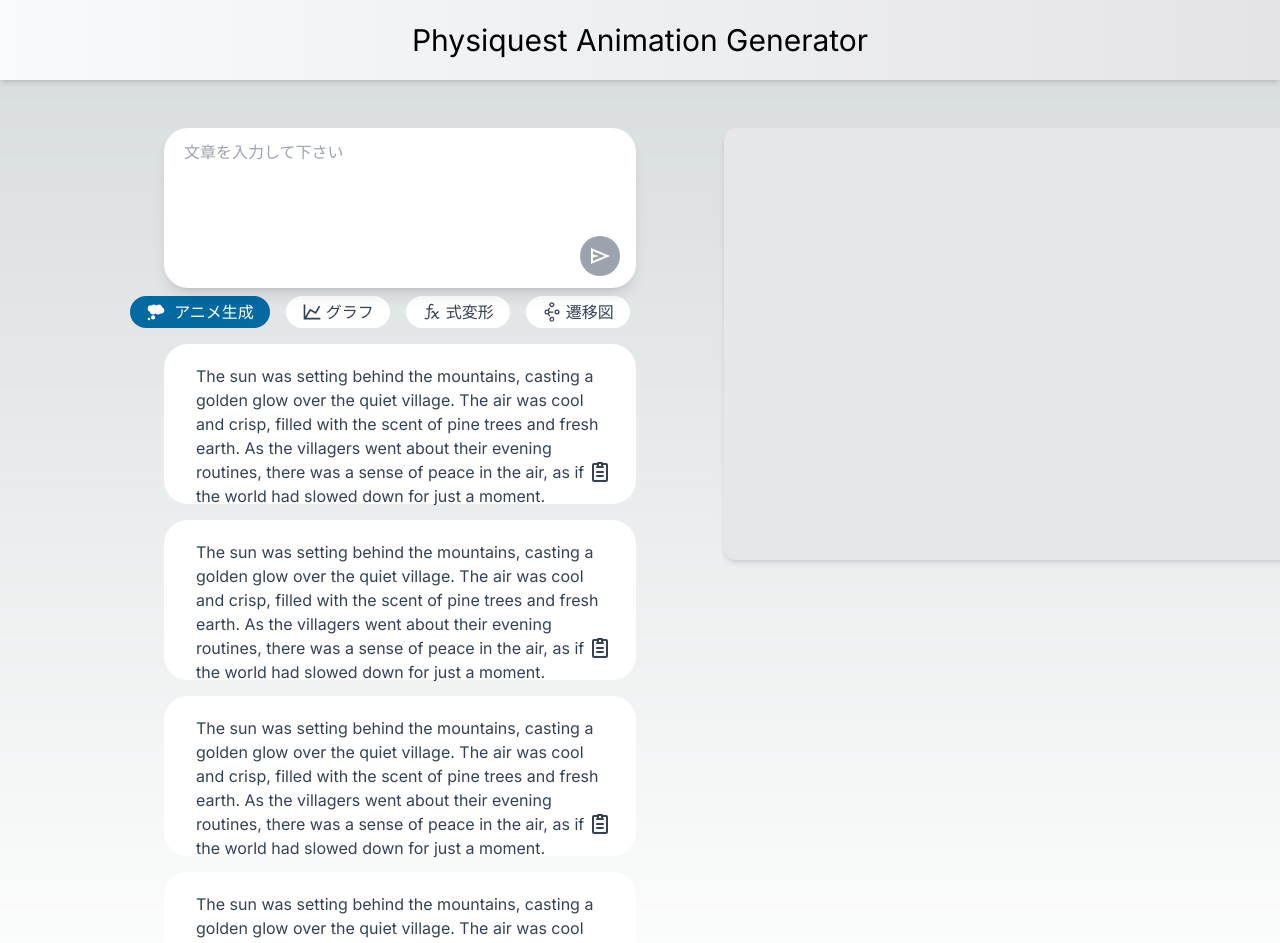
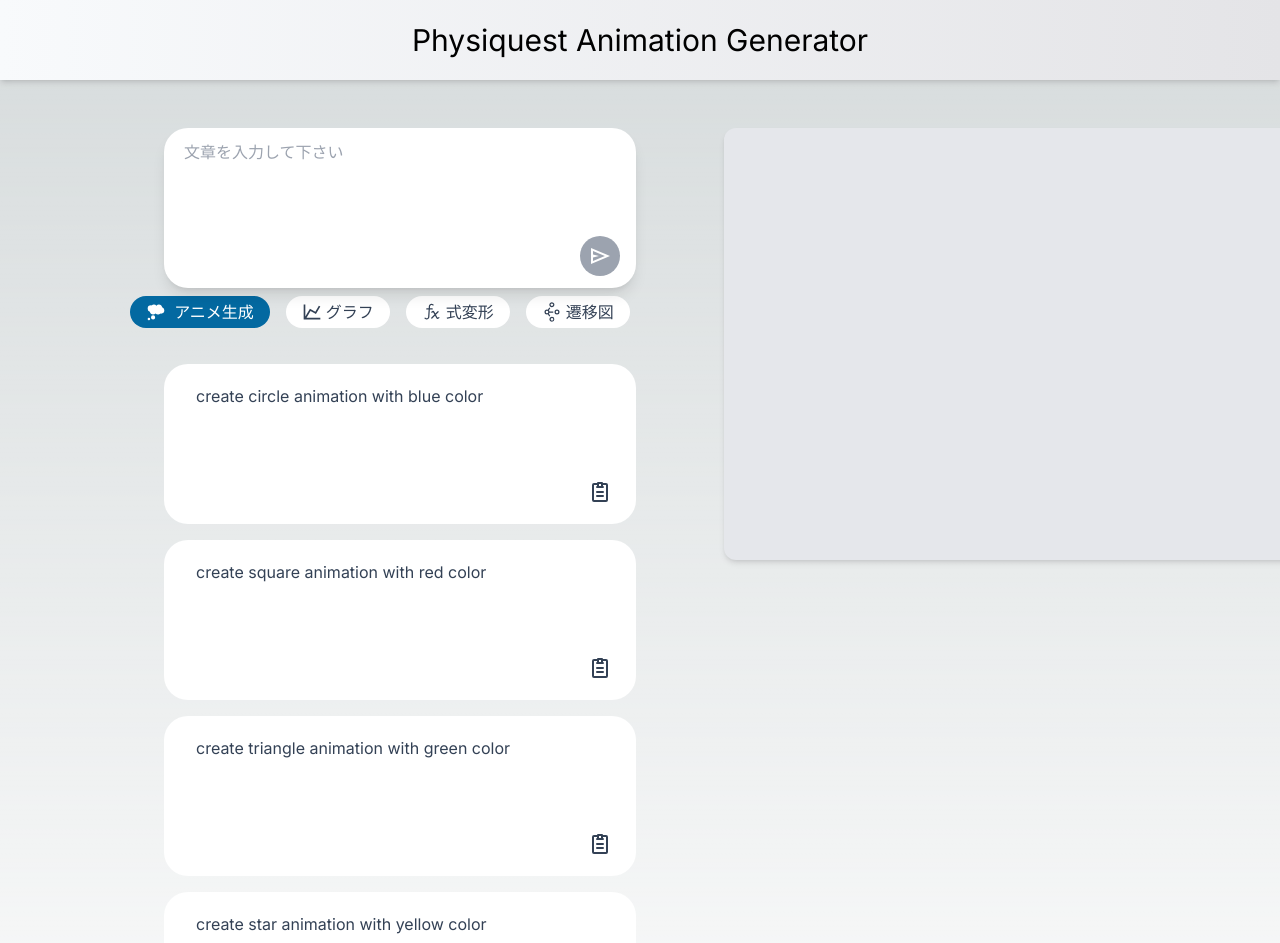
Before and after one commit to DayuanJiang/langserve-ai-sdk, a Next.js app: page / in a window 1280 px wide. Shown: the top 943 px of the page. Built offline with nearby package versions, Linux system fonts and the light colour scheme.

Commit message:
feature uiについて少し変更した。

```diff
--- a/app/components/ClipboardCopy.tsx
+++ b/app/components/ClipboardCopy.tsx
@@ -1,11 +1,11 @@
 import { useState } from "react";
 
-const ClipboardCopy = () => {
+const ClipboardCopy = ({defaultText= "The sun was setting behind the mountains, casting a golden glow over the quiet village. The air was cool and crisp, filled with the scent of pine trees and fresh earth. As the villagers went about their evening routines, there was a sense of peace in the air, as if the world had slowed down for just a moment."} : {defaultText:string}) => {
   const [input, setInput] = useState("");
   const [copied, setCopied] = useState(false); // Copied! の状態
 
-  const defaultText =
-    "The sun was setting behind the mountains, casting a golden glow over the quiet village. The air was cool and crisp, filled with the scent of pine trees and fresh earth. As the villagers went about their evening routines, there was a sense of peace in the air, as if the world had slowed down for just a moment.";
+
+    ;
 
   const handleCopy = () => {
     const textToCopy = input || defaultText;
--- /dev/null
+++ b/app/data/examplePrompt.ts
@@ -0,0 +1,108 @@
+
+export type examplePromptType = {
+    generateAnimationPrompt : {
+        type: string,
+        prompt: string,
+    }[]
+}
+
+export const examplePromptfilter = (examplePrompt: examplePromptType, activeTab:number) => {
+    if (activeTab === 0) {
+        return examplePrompt.generateAnimationPrompt.filter((prompt) => prompt.type === "anime_generator")
+    }else if (activeTab === 1) {
+        return examplePrompt.generateAnimationPrompt.filter((prompt) => prompt.type === "graphic_generator")
+    }else if (activeTab === 2) {
+        return examplePrompt.generateAnimationPrompt.filter((prompt) => prompt.type === "transform_function")
+    }else if (activeTab === 3) {
+        return examplePrompt.generateAnimationPrompt.filter((prompt) => prompt.type === "trans_diagram")
+    }else {
+        return examplePrompt.generateAnimationPrompt
+    }
+
+}
+
+export const examplePrompt = {
+    generateAnimationPrompt : [
+        {
+            type: "anime_generator",
+            prompt: "create circle animation with blue color",
+        },
+        {
+            type: "anime_generator",
+            prompt: "create square animation with red color",
+        },
+        {
+            type: "anime_generator",
+            prompt: "create triangle animation with green color",
+        },
+        {
+            type: "anime_generator",
+            prompt: "create star animation with yellow color",
+        },
+        {
+            type: "anime_generator",
+            prompt: "create heart animation with pink color",
+        },
+        {
+            type: "graphic_generator",
+            prompt: "create axies with x-axis and y-axis",
+        },
+        {
+            type: "graphic_generator",
+            prompt: "create axies with x-axis and y-axis",
+        },
+        {
+            type: "graphic_generator",
+            prompt: "create axies with x-axis and y-axis",
+        },
+        {
+            type: "graphic_generator",
+            prompt: "create axies with x-axis and y-axis",
+        },
+        {
+            type: "graphic_generator",
+            prompt: "create axies with x-axis and y-axis",
+        },
+        {
+            type : "transform_function",
+            prompt : "please solve x = 2 * x + 1 ",
+        },
+        {
+            type : "transform_function",
+            prompt : "please solve x = 2 * x + 1 ",
+        },
+        {
+            type : "transform_function",
+            prompt : "please solve x = 2 * x + 1 ",
+        },
+        {
+            type : "transform_function",
+            prompt : "please solve x = 2 * x + 1 ",
+        },
+        {
+            type : "transform_function",
+            prompt : "please solve x = 2 * x + 1 ",
+        },
+        {
+            type: "trans_diagram",
+            prompt: "create diagram with P, Q, R, S, T, U, V, W, X, Y, Z",
+        },
+        {
+            type: "trans_diagram",
+            prompt: "create diagram with P, Q, R, S, T, U, V, W, X, Y, Z",
+        },
+        {
+            type: "trans_diagram",
+            prompt: "create diagram with P, Q, R, S, T, U, V, W, X, Y, Z",
+        },
+        {
+            type: "trans_diagram",
+            prompt: "create diagram with P, Q, R, S, T, U, V, W, X, Y, Z",
+        },
+        {
+            type: "trans_diagram",
+            prompt: "create diagram with P, Q, R, S, T, U, V, W, X, Y, Z",
+        },
+    ]
+
+}
--- a/app/page.tsx
+++ b/app/page.tsx
@@ -1,10 +1,11 @@
 "use client";
-import React, { useState } from "react";
+import React, { useState, useEffect } from "react";
 import Tabs from "./components/Tabs";
 import TextInputForm from "./components/TextInputForm";
 import ClipboardCopy from "./components/ClipboardCopy";
 import VideoComponent from "@/app/components/VIdeo";
 import Headers from "@/app/components/header";
+import { examplePrompt,examplePromptfilter } from "@/app/data/examplePrompt";
 
 
 export default function Page() {
@@ -13,6 +14,14 @@ export default function Page() {
     const [error, setError] = useState<string | null>(null);
     const [userPrompt, setUserPrompt] = useState("");
     const [activeTab, setActiveTab] = useState(0);
+    const [filteredExamplePrompt, setFilteredExamplePrompt] = useState(examplePrompt.generateAnimationPrompt);
+
+
+    useEffect(()=>{
+        setFilteredExamplePrompt(examplePromptfilter(examplePrompt, activeTab))
+    },[activeTab])
+
+
 
 
     async function handleSubmit(e: React.FormEvent) {
@@ -57,13 +66,20 @@ export default function Page() {
                     <TextInputForm input={userPrompt}  handleSubmit={handleSubmit} setInput={setUserPrompt} loading={loading} />
                 </div>
 
-                <Tabs activeTab={activeTab} setActiveTab={setActiveTab} />
+                <div className="mb-5">
+                    <Tabs activeTab={activeTab} setActiveTab={setActiveTab} />
+                </div>
 
                 <div className="flex flex-col ml-10 mt-4 mb-1 gap-y-4">
-                    <ClipboardCopy/>
-                    <ClipboardCopy/>
-                    <ClipboardCopy/>
-                    <ClipboardCopy/>
+                    {
+                        filteredExamplePrompt.map((prompt) => {
+                            return (
+                                    <div className="flex flex-col gap-2">
+                                        <ClipboardCopy defaultText={prompt.prompt} />
+                                    </div>
+                            );
+                        })
+                    }
                 </div>
 
             </div>
```
Also changed, not shown: 2 other files (tests, documents, lock files or other folders).
